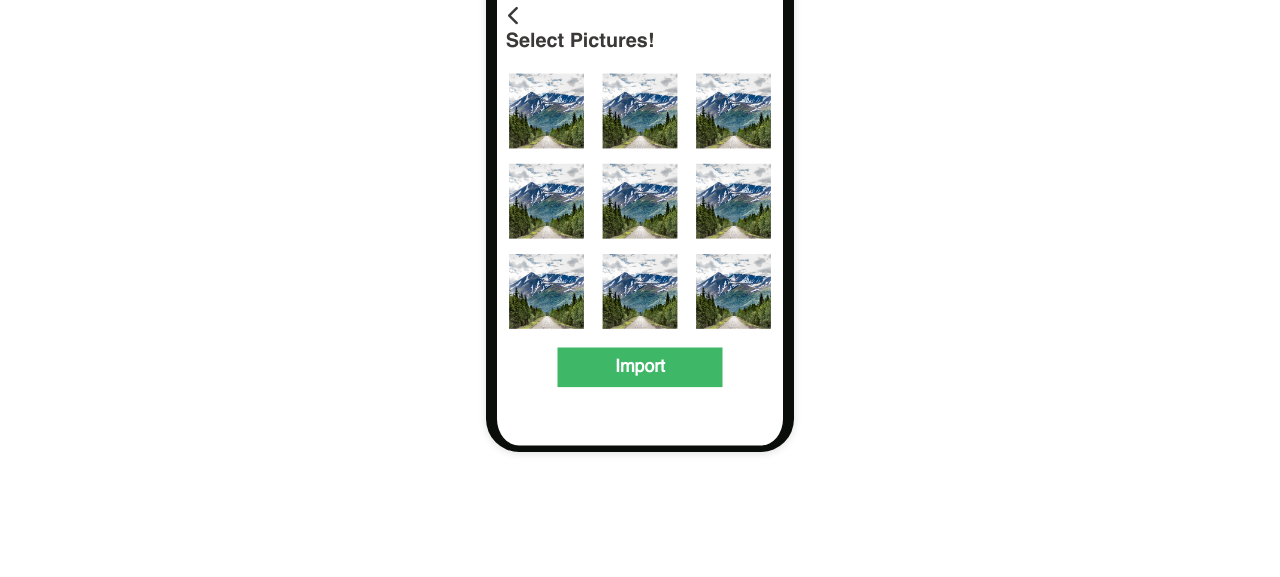
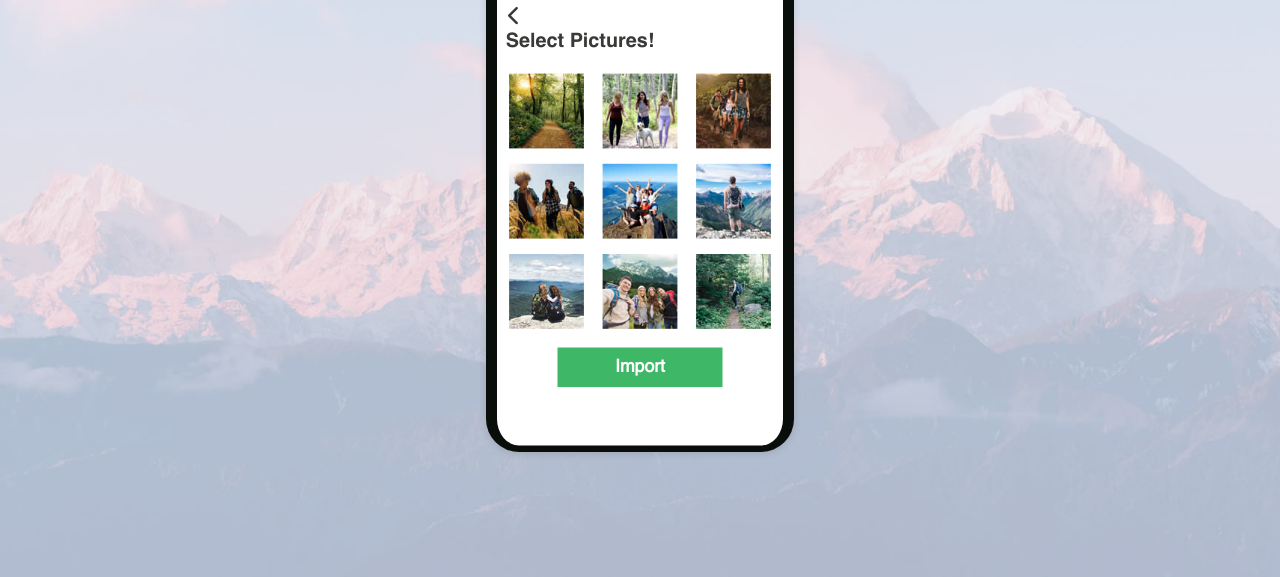
Before and after one commit to MarAntBQ/EventHub, a plain HTML site: page opengalery.html in a window 1280 px wide. Shown: the part 223-800 px from the top of the page. Drawn offline with Linux system fonts and the light colour scheme.

Commit message:
Almost done!!

```diff
--- a/opengalery.html
+++ b/opengalery.html
@@ -25,15 +25,15 @@
                 <p><strong>Select Pictures!</strong></p>
             </div>
             <div class="photosGalery2" id="photosGalery2">
-                <img src="img/mountain.jpg" alt="" class="photoselect">
-                <img src="img/mountain.jpg" alt="" class="photoselect">
-                <img src="img/mountain.jpg" alt="" class="photoselect">
-                <img src="img/mountain.jpg" alt="" class="photoselect">
-                <img src="img/mountain.jpg" alt="" class="photoselect">
-                <img src="img/mountain.jpg" alt="" class="photoselect">
-                <img src="img/mountain.jpg" alt="" class="photoselect">
-                <img src="img/mountain.jpg" alt="" class="photoselect">
-                <img src="img/mountain.jpg" alt="" class="photoselect">
+                <img src="img/galeria/1.jpeg" alt="" class="photoselect">
+                <img src="img/galeria/2.jpeg" alt="" class="photoselect">
+                <img src="img/galeria/3.jpeg" alt="" class="photoselect">
+                <img src="img/galeria/4.jpeg" alt="" class="photoselect">
+                <img src="img/galeria/5.jpeg" alt="" class="photoselect">
+                <img src="img/galeria/6.jpeg" alt="" class="photoselect">
+                <img src="img/galeria/7.jpeg" alt="" class="photoselect">
+                <img src="img/galeria/8.jpeg" alt="" class="photoselect">
+                <img src="img/galeria/9.jpeg" alt="" class="photoselect">
             </div>
 
 
--- a/sass/style.scss
+++ b/sass/style.scss
@@ -19,8 +19,14 @@ body {
     display: flex;
     justify-content: center;
     align-items: center;
+    background-attachment: fixed;
+    background-position: center;
+    background-repeat: no-repeat;
+    background-size: cover;
+    background-image: url(../img/banner.jpg);
 
     .phone {
+        background: white;
         width: 280px;
         min-width: 280px;
         max-width: 280px;
```
Also changed, not shown: withphotos.html (+4 -4 lines), css/style.css, img/banner.jpg (added), img/galeria/1.jpeg (added), img/galeria/2.jpeg (added), img/galeria/3.jpeg (added), img/galeria/4.jpeg (added), img/galeria/5.jpeg (added), img/galeria/6.jpeg (added), img/galeria/7.jpeg (added), img/galeria/8.jpeg (added), img/galeria/9.jpeg (added).
